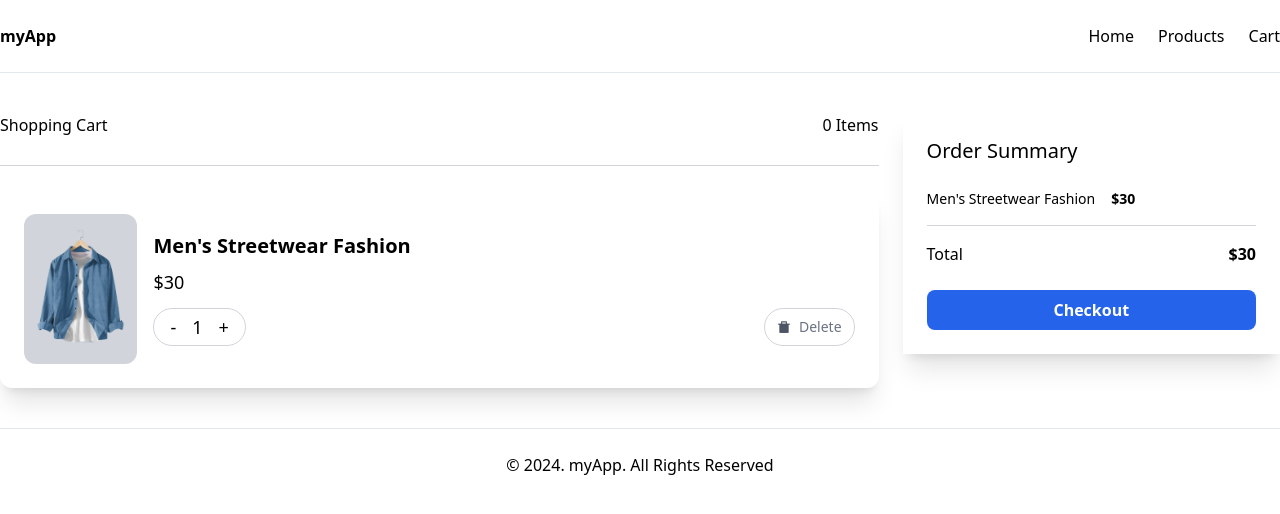
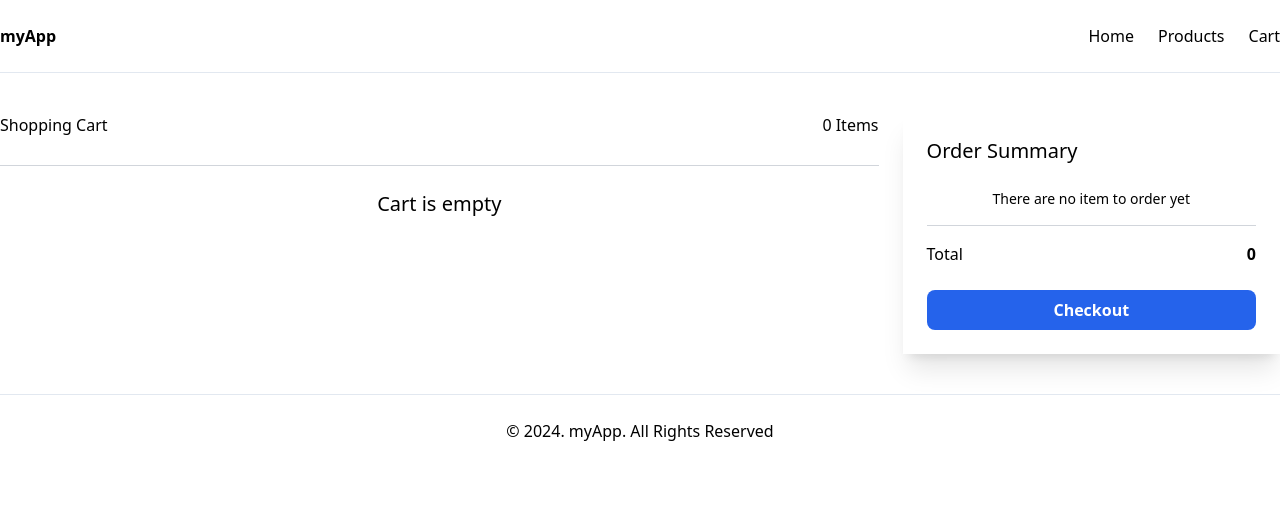
Before and after one commit to quack22/belajar-nuxt3, a Nuxt app: page /cart in a window 1280 px wide. Shown: the top 514 px of the page. Built offline with nearby package versions, Linux system fonts and the light colour scheme.

Commit message:
showing data form local storage

```diff
--- a/components/cards/CardProduct.vue
+++ b/components/cards/CardProduct.vue
@@ -34,20 +34,18 @@ const addCart = () => {
 <template>
     <section class="bg-white shadow-xl rounded-xl overflow-hidden">
         <div :class="`w-full h-[200px] p-5 bg-gray-300`">
-            <img :src="props.product.image" class="w-full h-full object-contain"/>
+            <img :src="oneProduct.image" class="w-full h-full object-contain"/>
         </div>
         <div class="px-5 pb-5 pt-9 relative">
-            <NuxtLink :to="`/product/${props.product.id}`" ><h3 class="text-lg font-
-bold mb-4 text-limit limit-2">{{ props.product.name }}</h3></NuxtLink>
+            <NuxtLink :to="`/product/${oneProduct.id}`" ><h3 class="text-lg font-
+bold mb-4 text-limit limit-2">{{ oneProduct.name }}</h3></NuxtLink>
             <div class="flex justify-between items-center">
-                <span class="text-sm font-normal">{{ props.product.category }}</span>
-                <span class="text-sm font-normal">${{ props.product.price }}</span>
+                <span class="text-sm font-normal">{{ oneProduct.category }}</span>
+                <span class="text-sm font-normal">${{ oneProduct.price }}</span>
             </div>
 
-            <div :class="`cursor-pointer absolute -top-5 right-7 w-[50px] h-[50px] bg-
-white shadow-xl rounded-full flex justify-center items-center hover:bg-blue-600
-
-hover:text-white transition duration-300`">
+            <div :class="`cursor-pointer absolute -top-5 right-7 w-[50px] h-[50px] ${oneProduct.isCart ? 'bg-blue-white' : 'bg-white' } shadow-xl rounded-full flex justify-center items-center hover:bg-blue-600
+hover:text-white transition duration-300`" @click="addCart">
                 <i class="ri-shopping-cart-2-line"></i>
             </div>
         </div>
--- a/pages/cart.vue
+++ b/pages/cart.vue
@@ -1,32 +1,60 @@
+<script lang="ts" setup>
+import type { Products } from '~/types/product';
+const products = ref<Products[]>([]);
+const totalPrice = computed(() => {
+    return products.value.filter((products) => products.price !==
+    undefined).reduce((accumulator, currentValue) => accumulator +
+    currentValue.price!, 0);
+})
+
+onMounted(() => {
+    let localStorageData = localStorage.getItem("products");
+    if (localStorageData) {
+        products.value = JSON.parse(localStorageData);
+    }
+})
+</script>
+
 <template>
     <section>
         <div class="container">
             <div class="py-10 flex gap-6">
+
                 <div class="w-[70%]">
                     <div class="flex justify-between items-center pb-7 border-b border-gray-300 mb-6">
                         <h1 class="text-3x1 font-medium">Shopping Cart</h1>
-                        <p class="text-3x1 font-medium">0 Items</p>
+                        <p class="text-3x1 font-medium">{{ products.length }} Items</p>
                     </div>
-                        <div class="flex flex-col gap-6">
-                            <CardsCardCart />
-                        </div>
+                    <div v-if="products.length > 0" class="flex flex-col gap-6">
+                        <template v-for="(item, index) in products" :key="index">
+                            <CardsCardCart :product="item" />
+                        </template>
+                    </div>
+                    <div v-else>
+                        <h5 class="text-xl font-light text-center">Cart is empty</h5>
+                    </div>
                 </div>
+
                 <div class="w-[30%] bg-white shadow-xl h-max p-6">
                     <h3 class="text-xl font-medium mb-6">Order Summary</h3>
                     <div class="flex flex-col gap-3 border-b border-gray-300 pb-4">
-                        <div>
-                            <div class="flex gap-4 items-center">
-                                <span class="text-limit limit-1 text-sm">Men's Streetwear Fashion</span>
-                                <span class="text-sm font-semibold">$30</span>
+                        <div v-if="products.length > 0">
+                            <div v-for="(item, index) in products" :key="index" class="flex gap-4 items-center">
+                                <span class="text-limit limit-1 text-sm">{{ item.name }}</span>
+                                <span class="text-sm font-semibold">{{ item.price }}</span>
                             </div>
+                        </div>
+                        <div v-else>
+                            <p class="text-sm text-center font-light">There are no item to order yet</p>
                         </div>
                     </div>
                     <div class="pt-4 flex items-center justify-between mb-6">
                         <span class="text-base">Total</span>
-                        <span class="text-base font-bold">$30</span>
+                        <span class="text-base font-bold">{{ totalPrice }}</span>
                     </div>
                     <button class="bg-blue-600 text-white text-base font-bold w-full py-2 rounded-lg">Checkout</button>
                 </div>
+
             </div>
         </div>
     </section>
```
